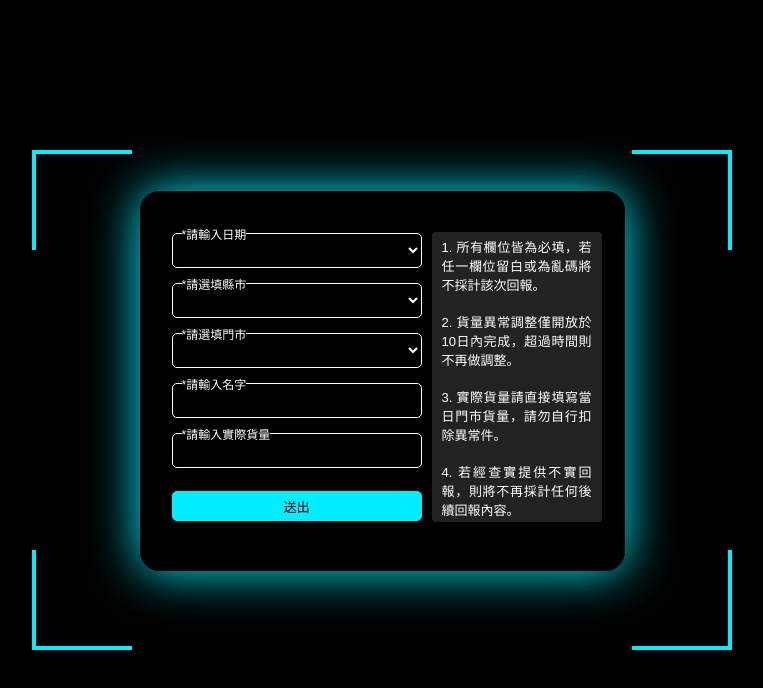
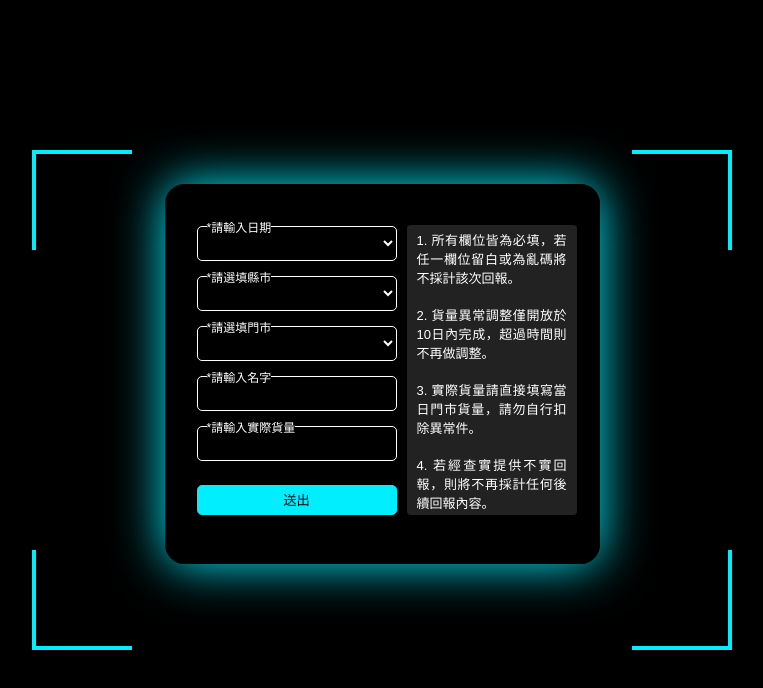
Before and after one commit to RosieChen06/RosieChen06.github.io, a plain HTML site: page index.html in a window 1280 px wide. Shown: the whole page, without its empty margins (258-1021 px from the left). Drawn offline with nearby package versions, Linux system fonts and the light colour scheme.

Commit message:
Update style.css

```diff
--- a/style.css
+++ b/style.css
@@ -39,7 +39,7 @@ body::before{
     position: relative;
     background: transparent;
     margin-top: 10%;
-    width: 485px;
+    width: 435px;
     min-height:380px;
     padding: 20px 50px;
     border: 2px solid black;
@@ -67,7 +67,7 @@ body::before{
  }
 
 select{
-    width: 250px;
+    width: 200px;
     height: 35px;
     padding: 10px;
     color: #fff;
@@ -79,7 +79,7 @@ select{
 
 .nameinput{
     position: absolute;
-    width: 250px;
+    width: 200px;
     height: 35px;
     color: #fff;
     background: transparent;
@@ -91,7 +91,7 @@ select{
 
  .qtyinput{
     position: relative;
-    width: 250px;
+    width: 200px;
     height: 35px;
     color: #fff;
     background: transparent;
@@ -99,14 +99,6 @@ select{
     border-radius: 5px;
     outline: none;
     padding: 15px;
- }
-
- .img{
-    position: absolute;
-    left: 180px;
-    top: 225px;
-    width: 100px;
-    height: 35px;
  }
 
 label{
@@ -125,12 +117,11 @@ label{
     top: 278.5px;
     border: 1.2px solid #0ef;
     background: #0ef;
-    width: 250px;
     height: 20px;
     text-align: center;
     color: black;
     border-radius: 5px;
-    width: 250px;
+    width: 200px;
     height:30px;
     font-weight: 500;
 }
@@ -161,7 +152,7 @@ option{
     width: 170px;
     height: 290px;
     margin-top: 19px;
-    left: 260px;
+    left: 210px;
     top:0;
     margin-right: 12px;
     text-align: justify;
```
